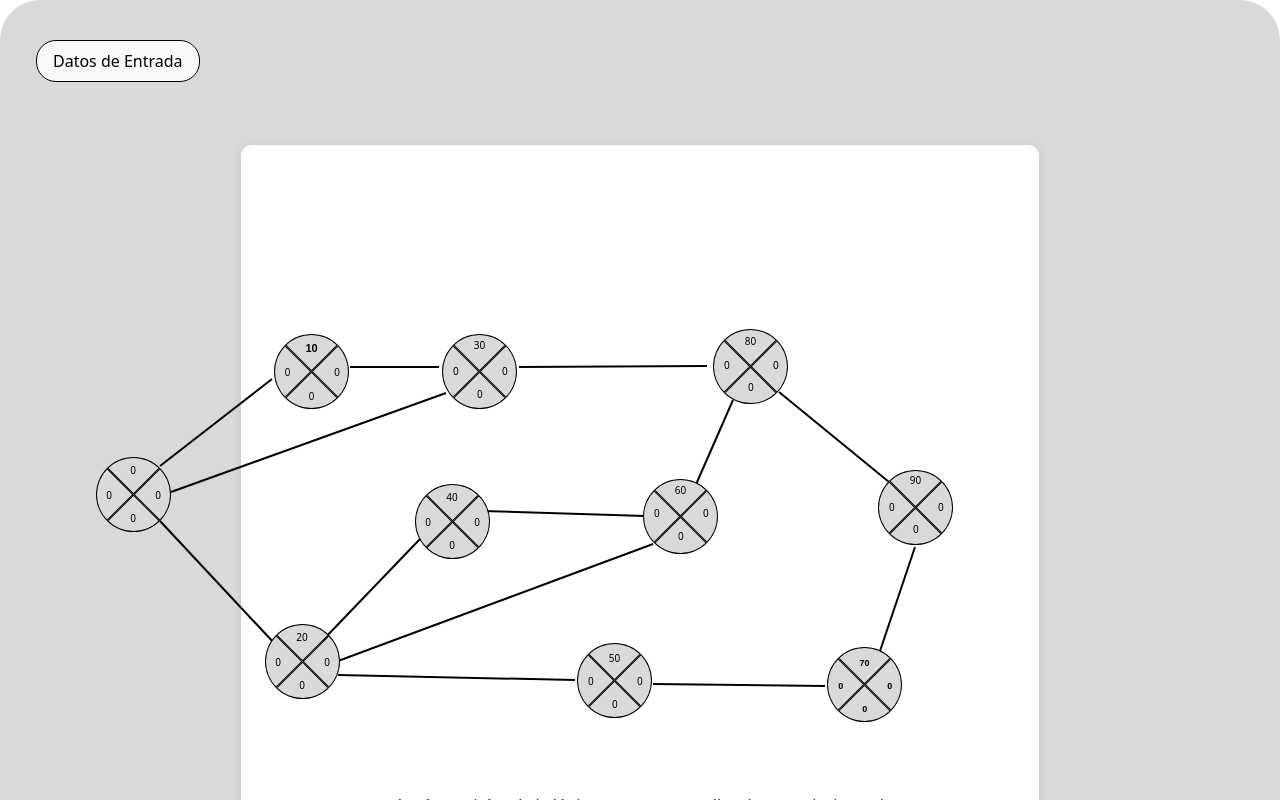
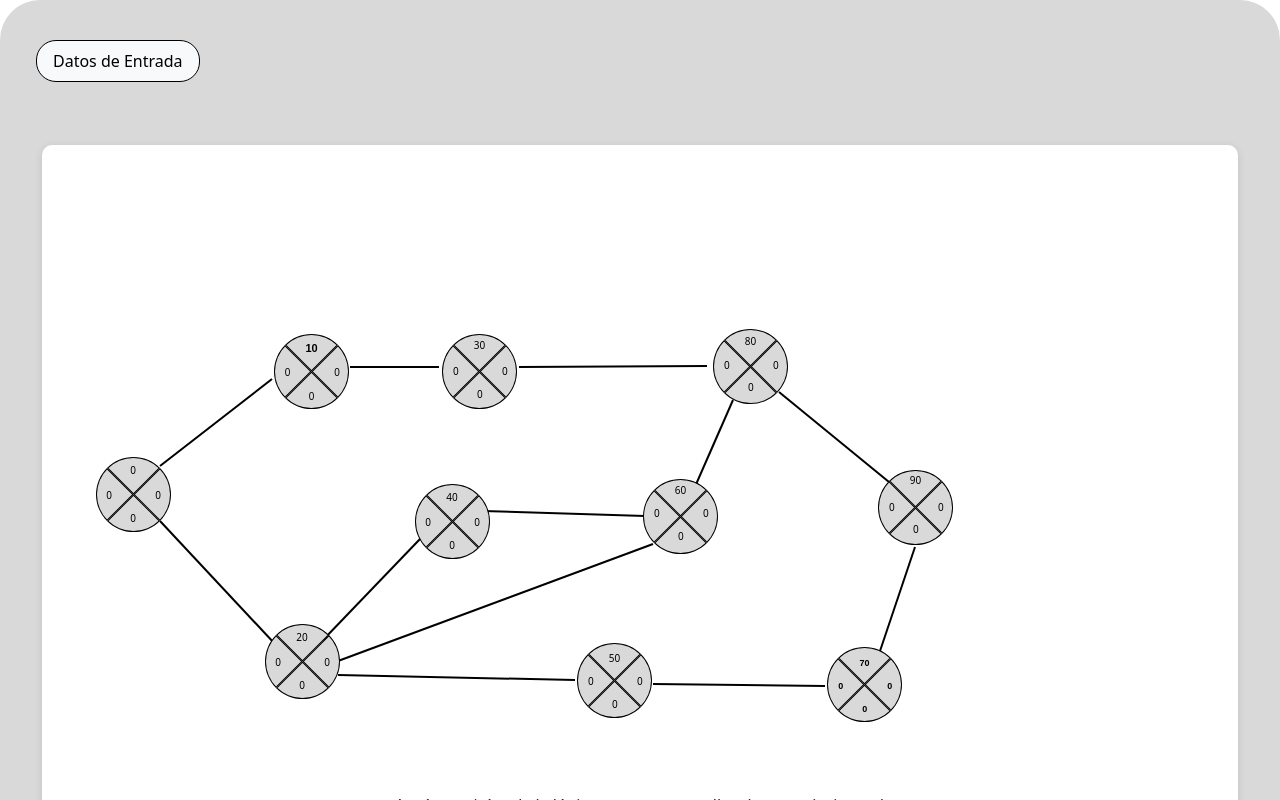
Before and after one commit to SimulationTeory/Frontend, a React app: page / in a window 1280 px wide. Shown: the top 800 px of the page. Built offline with nearby package versions, Linux system fonts and the light colour scheme; the HTML template or start-up script is replaced by a standard one.

Commit message:
redistribucion

```diff
--- a/src/components/Simulador.jsx
+++ b/src/components/Simulador.jsx
@@ -28,8 +28,8 @@ const Simulador = () => {
             </Row>
 
             {/* Área central */}
-            <Row className="flex-grow-1 w-100 justify-content-center align-items-center">
-                <Col xs={10} md={9} lg={8}>
+            <Row className="flex-grow-1  justify-content-center align-items-center">
+                <Col xs={16} md={14} lg={12}>
                     <AreaLogica />
                 </Col>
             </Row>
--- a/src/components/SvgComponent.jsx
+++ b/src/components/SvgComponent.jsx
@@ -3,7 +3,6 @@ const SvgComponent = () => (
         <g id="pert_diagram_10_nodes 1">
             <path id="edge-0-10" d="M70 273L182 186" stroke="black" stroke-width="2" />
             <path id="edge-0-20" d="M70 328L185 451" stroke="black" stroke-width="2" />
-            <path id="edge-0-30" d="M81 299L356 200" stroke="black" stroke-width="2" />
             <path id="edge-10-30" d="M260 174.109L349 173.991" stroke="black" stroke-width="2" />
             <path id="edge-20-40" d="M233 447L330 346" stroke="black" stroke-width="2" />
             <path id="edge-40-60" d="M393 318L555 323" stroke="black" stroke-width="2" />
@@ -14,12 +13,14 @@ const SvgComponent = () => (
             <path id="edge-60-80" d="M604 296L643 207" stroke="black" stroke-width="2" />
             <path id="edge-70-90" d="M789 461L825 354" stroke="black" stroke-width="2" />
             <path id="edge-30-80" d="M617 173L429 174" stroke="black" stroke-width="2" />
+
             {/*Inicio Nodo 0*/}
             <g id="Nodo0">
                 <g id="Early_10">
-                    <mask id="path-86-inside-37_41_2" fill="white">
+                    <mask id="path-86-inside-37_41_2" fill="#fff">
                         <path d="M16.9835 328.017C13.5013 324.534 10.7391 320.4 8.85452 315.851C6.96997 311.301 6 306.425 6 301.5C6 296.575 6.96997 291.699 8.85452 287.149C10.7391 282.6 13.5013 278.466 16.9835 274.983L43.5 301.5L16.9835 328.017Z" />
                     </mask>
+
                     <path
                         d="M16.9835 328.017C13.5013 324.534 10.7391 320.4 8.85452 315.851C6.96997 311.301 6 306.425 6 301.5C6 296.575 6.96997 291.699 8.85452 287.149C10.7391 282.6 13.5013 278.466 16.9835 274.983L43.5 301.5L16.9835 328.017Z"
                         fill="#D9D9D9"
@@ -35,6 +36,7 @@ const SvgComponent = () => (
                         fontSize="10"
                         fill="black"
                     >
+                        {/**Aqui se debe traer el tiempo early desde el backend */}
                         0
                     </text>
                 </g>
@@ -110,6 +112,10 @@ const SvgComponent = () => (
             </g>
 
             {/*Fin Nodo 0*/}
+            {/*Linea de union de nodos*/}
+
+
+
             {/*Inicio Nodo 10*/}
             <g id="Nodo10">
                 <g id="EF_7">
@@ -1119,19 +1125,6 @@ const SvgComponent = () => (
 
             {/*Fin Nodo 90*/}
 
-
-
-
-
-
-
-
-
-
-
-
-
-
         </g>
     </svg>
 )
```
